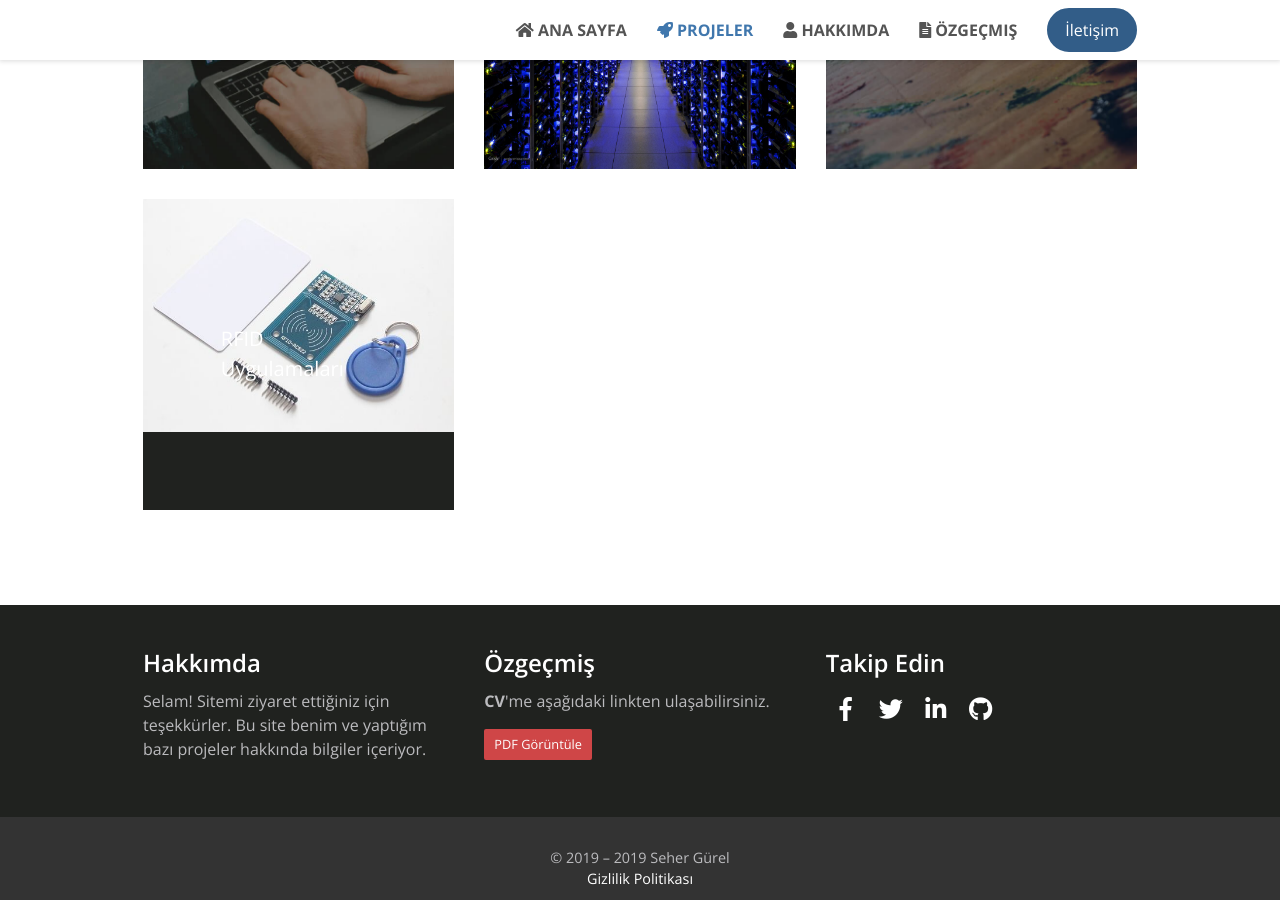
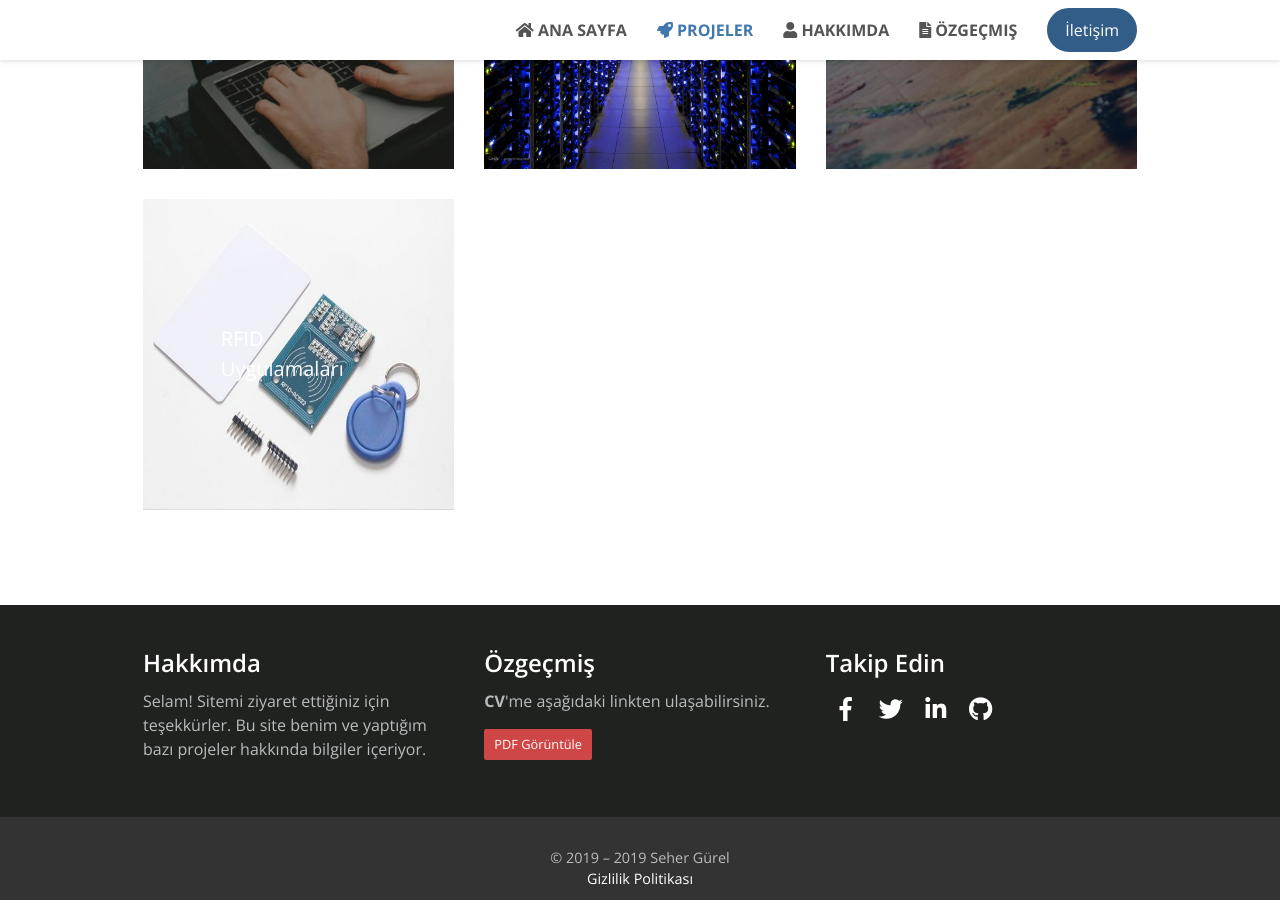
Before and after one commit to shrgrl/shrgrl.github.io, a Jekyll site: the page built from _pages/projects.html, in a window 1280 px wide and 900 px high, scrolled down 605 px. Built offline with Jekyll 4.4.1, drawn with Linux system fonts in a browser that asks for light colours.

Commit message:
Update projects.html

```diff
--- a/_pages/projects.html
+++ b/_pages/projects.html
@@ -49,7 +49,7 @@
     <a href="/graphics" class="thumb-link">
       <div class="thumb">
         <figure>
-          <img src="{{ base }}/assets/images/projects/rfid.jpg" alt="RFID Uygulamaları" class="img-fluid">
+          <img src="{{ base }}/assets/images/projects/rfid.jpg" alt="RFID Uygulamaları" style=" min-height:100%;min-width: 100%;"class="img-fluid">
           <figcaption class="txt-size-lead">RFID Uygulamaları</figcaption>
         </figure>
       </div>
```
